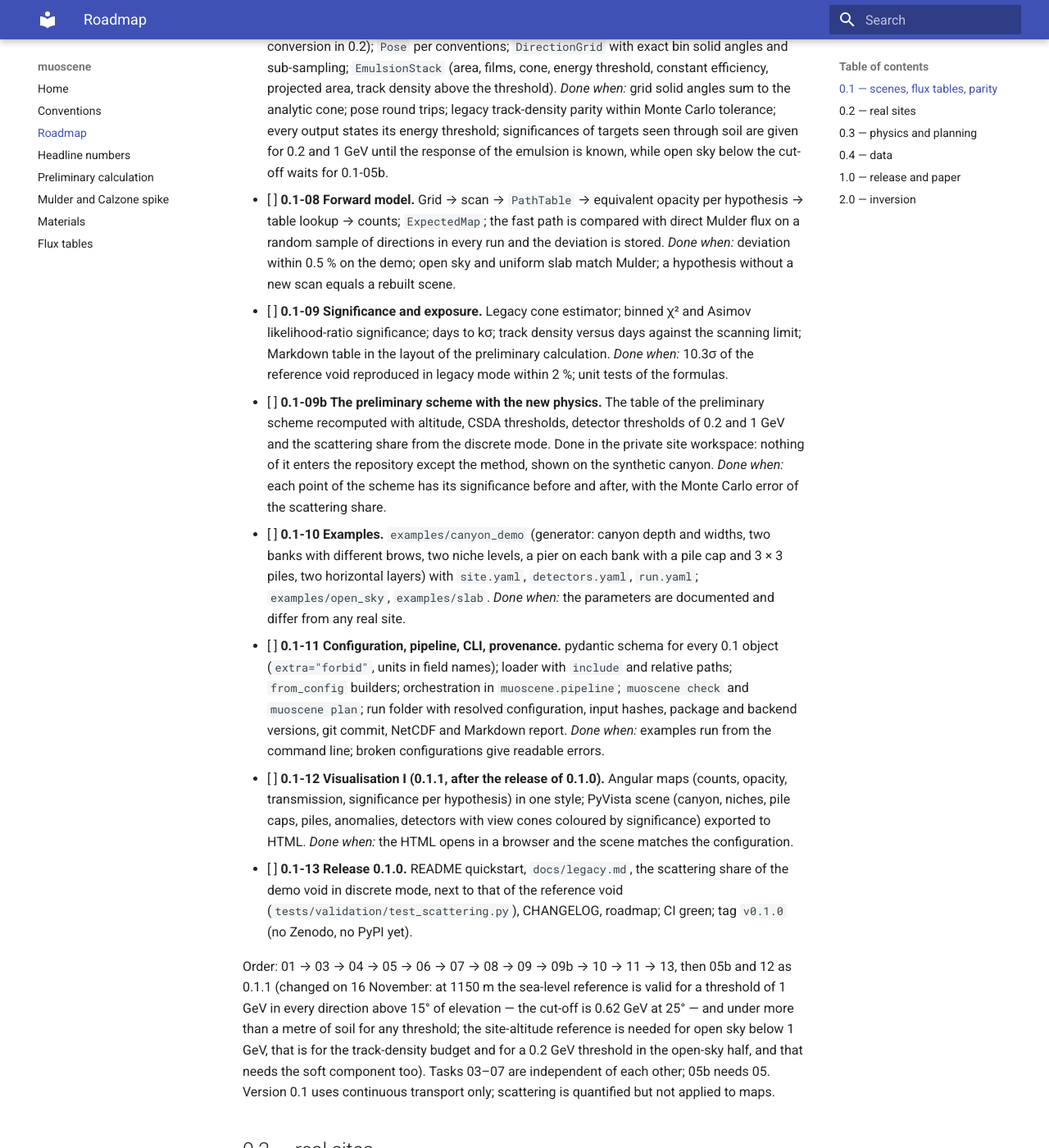
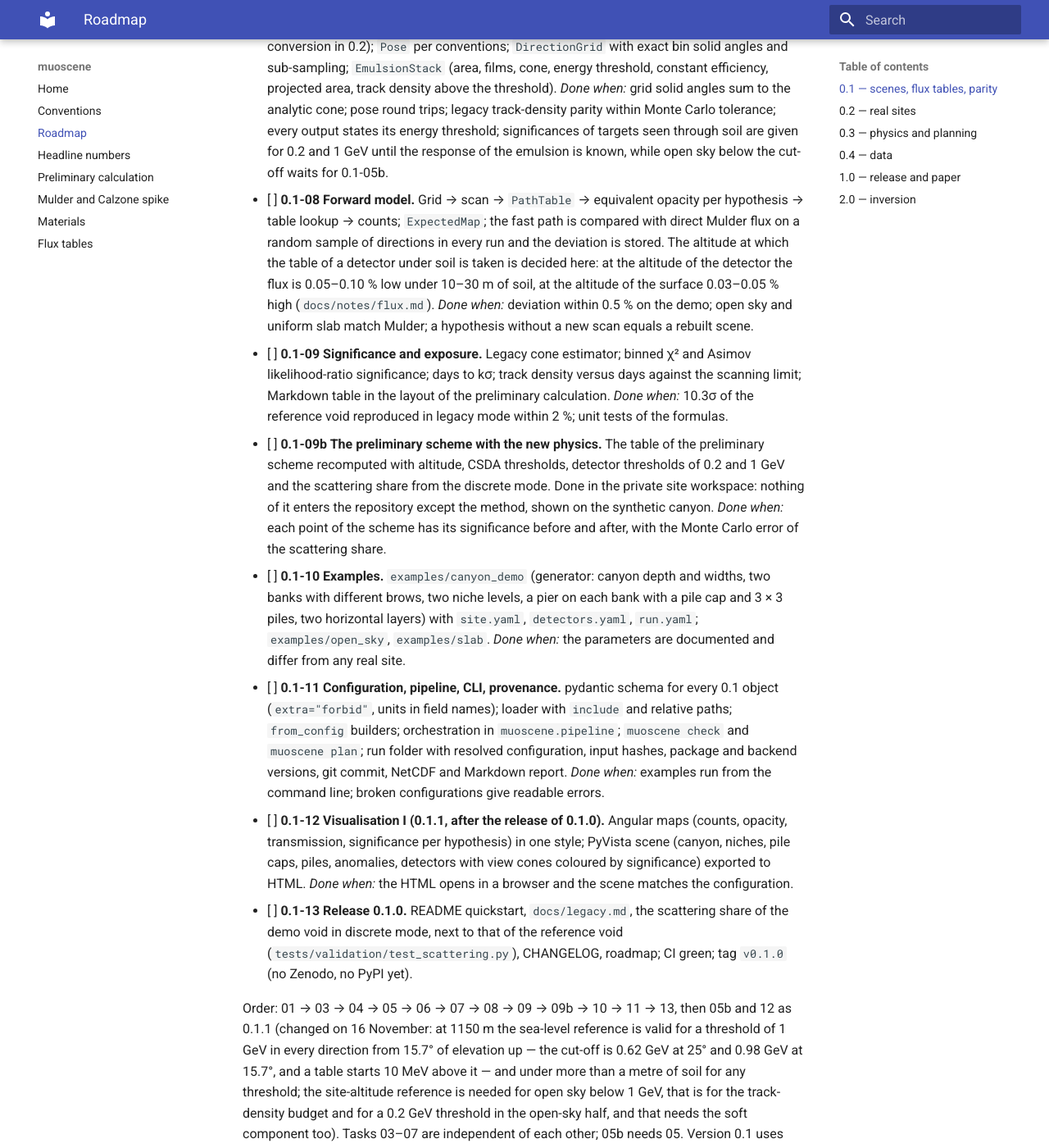
Before and after one commit to zhakansadykov/muoscene, an MkDocs documentation site: the page built from docs/roadmap.md, in a window 1280 px wide and 1400 px high, scrolled down 3145 px. Shown: the whole window at 82% size. Built offline with MkDocs 1.6.1 and Material for MkDocs 9.7.7, drawn with Linux system fonts in a browser that asks for light colours; some of the changed text lies outside the part shown.

Commit message:
Roadmap: 1 GeV from 15.7 degrees; table altitude under soil left to 0.1-08

```diff
--- a/docs/roadmap.md
+++ b/docs/roadmap.md
@@ -27,7 +27,7 @@ Goal: `muoscene plan examples/canyon_demo/run.yaml` computes expected maps and s
 - [ ] **0.1-05b Reference at the site altitude (0.1.1, after the release of 0.1.0).** Open-sky differential flux of muons in K and elevation for a given altitude, latitude and date from a model of the atmospheric flux: PARMA4 / EXPACS (T. Sato, PLoS ONE 10 (2015) e0144679 and 11 (2016) e0160390), which also gives electrons and positrons, with MCEq (optional `mceq` extra) as a cross-check above 1 GeV; tables cached and shipped for a grid of altitudes so that the core runs without either; passed to Mulder as a tabulated reference; the soft component as a table of its own for the track-density budget; normalisation against GCCLY15 at sea level; altitude dependence checked against published measurements at mountain altitudes (sources chosen in the task and listed in `docs/notes/reference.md`); a measured open-sky spectrum can replace the table. Whether PARMA holds at the zenith angles and energies needed, and where MCEq stops being valid at low energy, is established first. *Done when:* at sea level the table agrees with GCCLY15 within its stated uncertainty above 1 GeV; at 1150 m and 3340 m there is no cut-off and the flux above 1 GeV agrees with the sea-level reference carried up by Mulder, which already contains decay, within the size of the production effect and of the difference between the models, both quantified; the track density of open sky is given with and without the soft component; the choice of reference follows the conventions automatically.
 - [ ] **0.1-06 Geometry.** Scene description: ground as an extruded cross-section, horizontal layers, box, cylinder, pile grid, niche, spherical anomaly; builder to a Calzone tree (centimetres, positions relative to mothers, subtraction of cuts, splitting of structures at layer boundaries, air at the site density); `Scene.scan` → `PathTable`; density hypotheses on the `PathTable`; checks (anomaly within one host, `Geometry.check` for overlaps). *Done when:* wall-with-niche path parity with the reference to 1e-9 m; analytic chords of sphere, cylinder and box; layers add up to the ground; at least 5e4 directions/s for the demo pier.
 - [ ] **0.1-07 Site and detectors I.** `Site` (origin by latitude, longitude, altitude; ENU; CRS conversion in 0.2); `Pose` per conventions; `DirectionGrid` with exact bin solid angles and sub-sampling; `EmulsionStack` (area, films, cone, energy threshold, constant efficiency, projected area, track density above the threshold). *Done when:* grid solid angles sum to the analytic cone; pose round trips; legacy track-density parity within Monte Carlo tolerance; every output states its energy threshold; significances of targets seen through soil are given for 0.2 and 1 GeV until the response of the emulsion is known, while open sky below the cut-off waits for 0.1-05b.
-- [ ] **0.1-08 Forward model.** Grid → scan → `PathTable` → equivalent opacity per hypothesis → table lookup → counts; `ExpectedMap`; the fast path is compared with direct Mulder flux on a random sample of directions in every run and the deviation is stored. *Done when:* deviation within 0.5 % on the demo; open sky and uniform slab match Mulder; a hypothesis without a new scan equals a rebuilt scene.
+- [ ] **0.1-08 Forward model.** Grid → scan → `PathTable` → equivalent opacity per hypothesis → table lookup → counts; `ExpectedMap`; the fast path is compared with direct Mulder flux on a random sample of directions in every run and the deviation is stored. The altitude at which the table of a detector under soil is taken is decided here: at the altitude of the detector the flux is 0.05–0.10 % low under 10–30 m of soil, at the altitude of the surface 0.03–0.05 % high (`docs/notes/flux.md`). *Done when:* deviation within 0.5 % on the demo; open sky and uniform slab match Mulder; a hypothesis without a new scan equals a rebuilt scene.
 - [ ] **0.1-09 Significance and exposure.** Legacy cone estimator; binned χ² and Asimov likelihood-ratio significance; days to kσ; track density versus days against the scanning limit; Markdown table in the layout of the preliminary calculation. *Done when:* 10.3σ of the reference void reproduced in legacy mode within 2 %; unit tests of the formulas.
 - [ ] **0.1-09b The preliminary scheme with the new physics.** The table of the preliminary scheme recomputed with altitude, CSDA thresholds, detector thresholds of 0.2 and 1 GeV and the scattering share from the discrete mode. Done in the private site workspace: nothing of it enters the repository except the method, shown on the synthetic canyon. *Done when:* each point of the scheme has its significance before and after, with the Monte Carlo error of the scattering share.
 - [ ] **0.1-10 Examples.** `examples/canyon_demo` (generator: canyon depth and widths, two banks with different brows, two niche levels, a pier on each bank with a pile cap and 3 × 3 piles, two horizontal layers) with `site.yaml`, `detectors.yaml`, `run.yaml`; `examples/open_sky`, `examples/slab`. *Done when:* the parameters are documented and differ from any real site.
@@ -35,7 +35,7 @@ Goal: `muoscene plan examples/canyon_demo/run.yaml` computes expected maps and s
 - [ ] **0.1-12 Visualisation I (0.1.1, after the release of 0.1.0).** Angular maps (counts, opacity, transmission, significance per hypothesis) in one style; PyVista scene (canyon, niches, pile caps, piles, anomalies, detectors with view cones coloured by significance) exported to HTML. *Done when:* the HTML opens in a browser and the scene matches the configuration.
 - [ ] **0.1-13 Release 0.1.0.** README quickstart, `docs/legacy.md`, the scattering share of the demo void in discrete mode, next to that of the reference void (`tests/validation/test_scattering.py`), CHANGELOG, roadmap; CI green; tag `v0.1.0` (no Zenodo, no PyPI yet).
 
-Order: 01 → 03 → 04 → 05 → 06 → 07 → 08 → 09 → 09b → 10 → 11 → 13, then 05b and 12 as 0.1.1 (changed on 16 November: at 1150 m the sea-level reference is valid for a threshold of 1 GeV in every direction above 15° of elevation — the cut-off is 0.62 GeV at 25° — and under more than a metre of soil for any threshold; the site-altitude reference is needed for open sky below 1 GeV, that is for the track-density budget and for a 0.2 GeV threshold in the open-sky half, and that needs the soft component too). Tasks 03–07 are independent of each other; 05b needs 05. Version 0.1 uses continuous transport only; scattering is quantified but not applied to maps.
+Order: 01 → 03 → 04 → 05 → 06 → 07 → 08 → 09 → 09b → 10 → 11 → 13, then 05b and 12 as 0.1.1 (changed on 16 November: at 1150 m the sea-level reference is valid for a threshold of 1 GeV in every direction from 15.7° of elevation up — the cut-off is 0.62 GeV at 25° and 0.98 GeV at 15.7°, and a table starts 10 MeV above it — and under more than a metre of soil for any threshold; the site-altitude reference is needed for open sky below 1 GeV, that is for the track-density budget and for a 0.2 GeV threshold in the open-sky half, and that needs the soft component too). Tasks 03–07 are independent of each other; 05b needs 05. Version 0.1 uses continuous transport only; scattering is quantified but not applied to maps.
 
 ## 0.2 — real sites
 
```
Also changed, not shown: CHANGELOG.md (+1 -0 lines).
